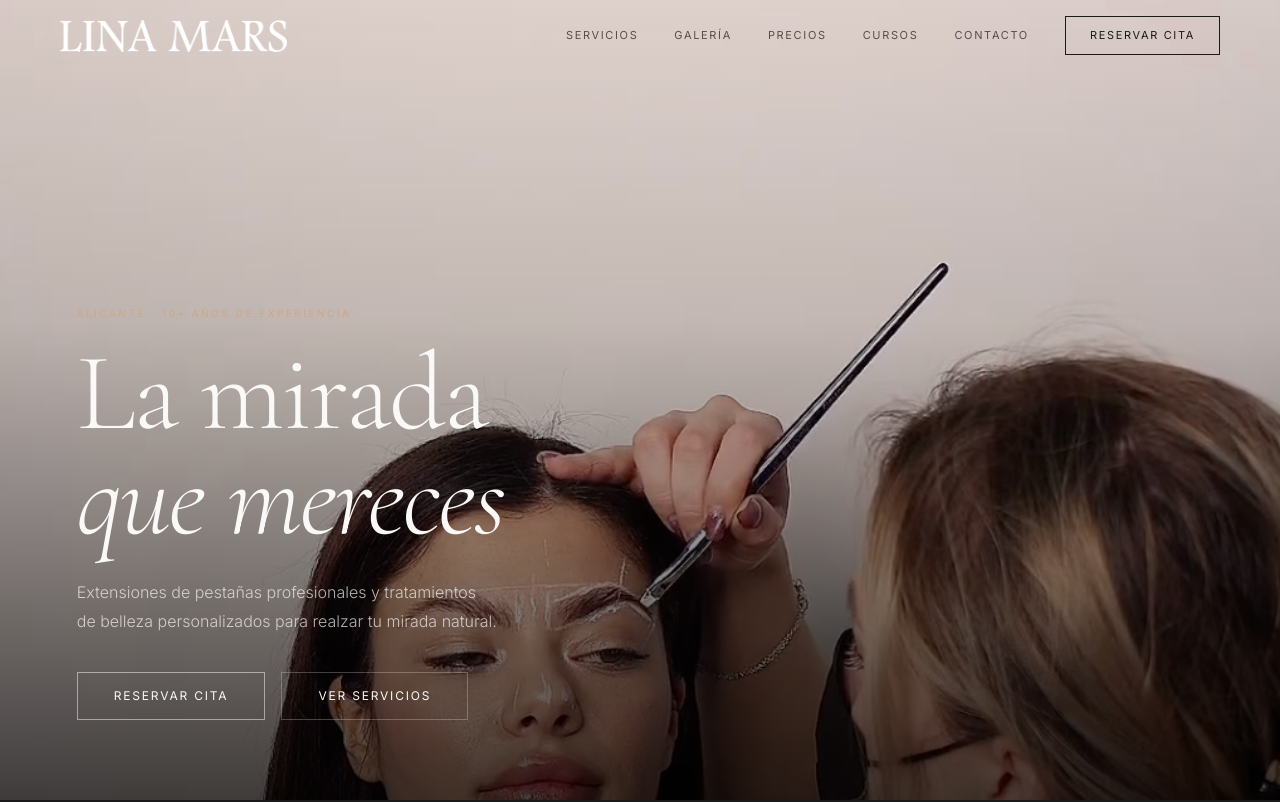
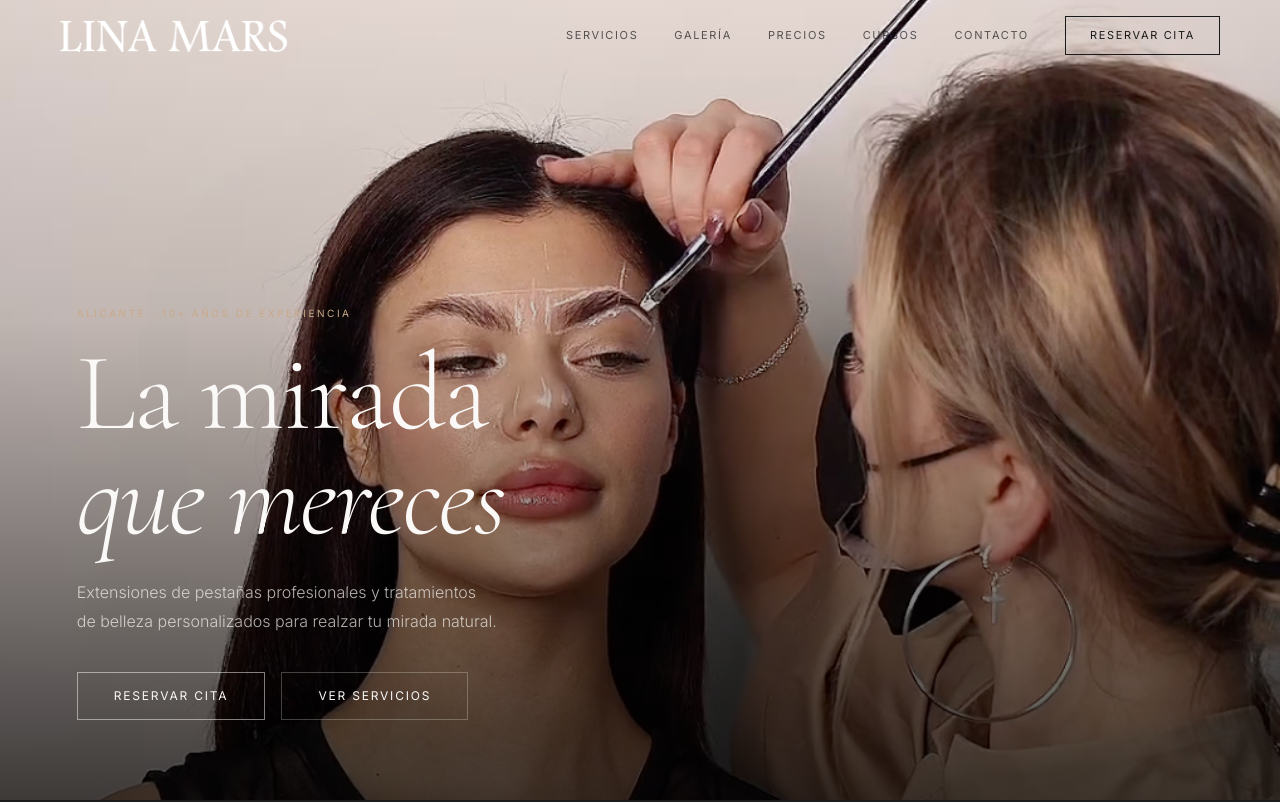
Before and after one commit to KidGuri/Lina-Mars, a React (Vite) app: page / in a window 1280 px wide. Shown: the top 802 px of the page. Built offline with nearby package versions, Linux system fonts and the light colour scheme.

Commit message:
Adjust hero image position to center the women

```diff
--- a/src/App.tsx
+++ b/src/App.tsx
@@ -85,7 +85,7 @@
           <img
             src={photos[4]}
             alt="Lina Mars"
-            style={{ width: '100%', height: '100%', objectFit: 'cover', objectPosition: 'center top' }}
+            style={{ width: '100%', height: '100%', objectFit: 'cover', objectPosition: 'center 35%' }}
           />
           <div style={{ position: 'absolute', inset: 0, background: 'linear-gradient(to top, rgba(0,0,0,0.72) 0%, rgba(0,0,0,0.15) 60%, transparent 100%)' }} />
         </div>
```
